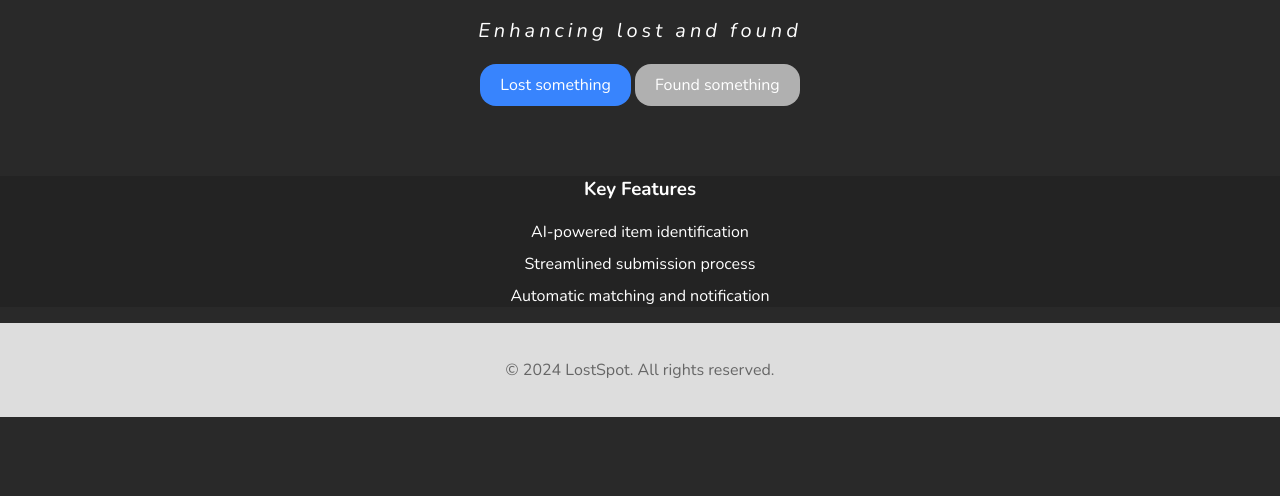
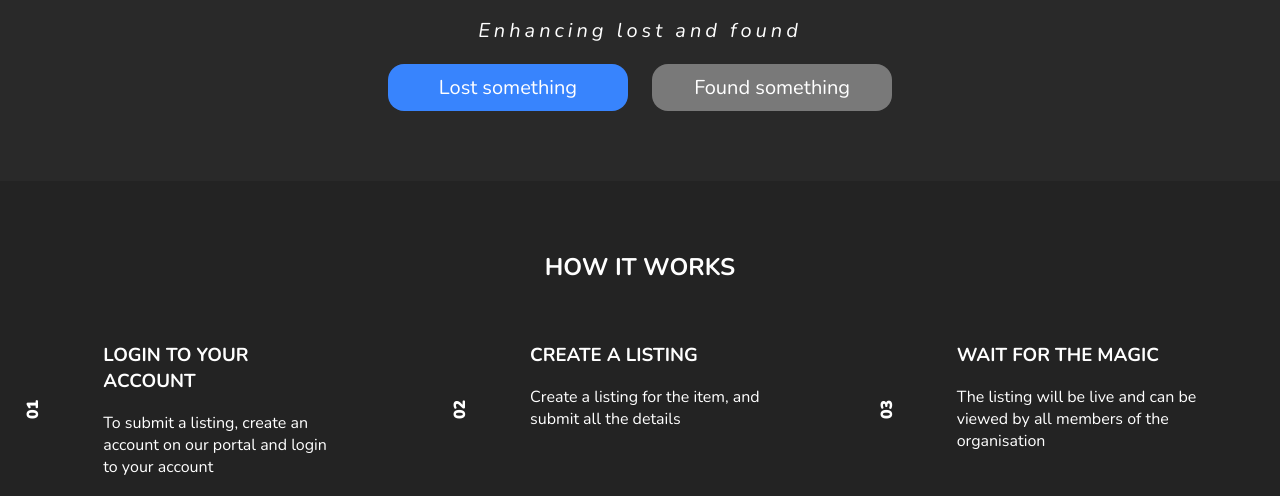
Before and after one commit to sudhanshusr007/LockSpot-Frontend, a plain HTML site: page index.html in a window 1280 px wide. Shown: the part 304-800 px from the top of the page. Drawn offline with nearby package versions, Linux system fonts and the light colour scheme.

Commit message:
added more files

```diff
--- a/home.css
+++ b/home.css
@@ -29,9 +29,7 @@
     .menu-icon {
         display: block; /* Display the menu icon */
     }
-    .hero h1 {
-        font-size: 4vw; /* Decreased font size for smaller screens */
-    }
+
 }
 
 /* Add this transition for smooth animation */
@@ -55,8 +53,9 @@ header {
     display: flex;
     justify-content: space-between; /* Align items horizontally */
     align-items: center; /* Align items vertically */
-    box-shadow: 0 4px 8px rgba(0, 0, 0, 0.3); /* Stronger shadow */
+    box-shadow: 0 0 19px 8px rgba(0, 0, 0, 0.4); /* Stronger shadow */
     font-family: "Open Sans", sans-serif;
+
 }
 
 nav ul {
@@ -101,12 +100,16 @@ nav ul li a.btn {
 
 .btn {
     display: inline-block;
-    padding: 10px 20px;
+    width: 200px; /* Increased width */
+    padding: 10px 20px; /* Adjusted padding */
     background-color: #3884FD;
     color: #fff;
     text-decoration: none;
     border-radius: 16px;
+    font-size: 20px;
+    font-weight: 400;
     transition: background-color 0.3s ease;
+    margin-right: 20px; /* Adjusted margin */
 }
 
 .btn:hover {
@@ -115,36 +118,68 @@ nav ul li a.btn {
 
 .btn2 {
     display: inline-block;
-    padding: 10px 20px;
+    font-size: 20px;
+    font-weight: 400;
+    width: 200px; /* Increased width */
+    padding: 10px 20px; /* Adjusted padding */
     border-radius: 16px;
-    background-color: #B0B0B0;
+    background-color: #797979;
     color: #fff;
     text-decoration: none;
     transition: background-color 0.3s ease;
 }
 
 .btn2:hover {
-    background-color: #797979; /* Darker shade of highlight color */
+    background-color: #565656; /* Darker shade of highlight color */
 }
 
 .features {
     margin-top: 50px;
     background-color: #232323; /* Background color */
+    text-align: center; /* Center align text */
+    padding: 50px 0; /* Adjusted padding */
 }
 
-.features h3 {
-    text-align: center;
+.features h2 {
+    font-size: 24px; /* Adjusted font size */
+    color: white; /* Text color */
 }
 
-.features ul {
-    list-style-type: none;
-    padding: 0;
-    text-align: center;
+.fSec {
+    display: flex;
+    justify-content: space-around;
 }
 
-.features li {
-    margin-bottom: 10px;
+.feature {
+    position: relative; /* Position relative for absolute positioning */
+    width: calc(100% / 3 - 20px); /* Adjusted width */
+    max-width: 300px; /* Maximum width */
+    padding: 20px; /* Padding */
+    box-sizing: border-box; /* Include padding and border in the element's total width and height */
+    text-align: left; /* Align text left */
 }
+
+.number {
+    position: absolute;
+    top: 50%;
+    font-weight: 900;
+    left: -30px; /* Adjusted left position */
+    width: 20px; /* Width of the number */
+    transform: translate(-50%, -50%) rotate(-90deg); /* Rotate the number and center it vertically and horizontally */
+    color: white; /* Text color */
+}
+
+.feature h3 {
+    margin-left: 20px; /* Adjusted margin left to make space for the number */
+    color: white; /* Text color */
+}
+
+.feature p {
+    margin-left: 20px; /* Adjusted margin left to make space for the number */
+    color: white; /* Text color */
+}
+
+
 
 footer {
     background-color: #ddd; /* Light gray */
@@ -165,8 +200,6 @@ footer {
     color: #4D82F4; /* Color for "Spot" */
 }
 
-/* Existing CSS */
-
 .hero h1 {
     font-family: "Nunito", sans-serif;
     font-weight: bold;
@@ -175,9 +208,6 @@ footer {
     letter-spacing: 4px;
     margin-bottom: 20px; /* Adjusted margin bottom */
 }
-
-/* Existing CSS continues... */
-
 
 .hero p {
     font-family: "Nunito", sans-serif;
@@ -191,9 +221,3 @@ footer {
 header img {
     width: 60px;
 }
-
-/* Existing CSS */
-
-
-
-/* Existing CSS continues... */
--- a/index.html
+++ b/index.html
@@ -32,14 +32,26 @@
             <a href="found.html" class="btn2">Found something</a>
         </section>
         <section class="features">
-            <h3>Key Features</h3>
-            <ul>
-                <li>AI-powered item identification</li>
-                <li>Streamlined submission process</li>
-                <li>Automatic matching and notification</li>
+            <h2>HOW IT WORKS</h2>
+            <div class="fSec">
+                <div class="feature">
+                    <div class="number">01</div>
+                    <h3>LOGIN TO YOUR ACCOUNT</h3>
+                    <p>To submit a listing, create an account on our portal and login to your account</p>
+                </div>
+                <div class="feature">
+                    <div class="number">02</div>
+                    <h3>CREATE A LISTING</h3>
+                    <p>Create a listing for the item, and submit all the details</p>
+                </div>
+                <div class="feature">
+                    <div class="number">03</div>
+                    <h3>WAIT FOR THE MAGIC</h3>
+                    <p>The listing will be live and can be viewed by all members of the organisation</p>
+                </div>
+            </div>
+        </section>
 
-            </ul>
-        </section>
     </main>
     <footer>
         <p>&copy; 2024 LostSpot. All rights reserved.</p>
```
